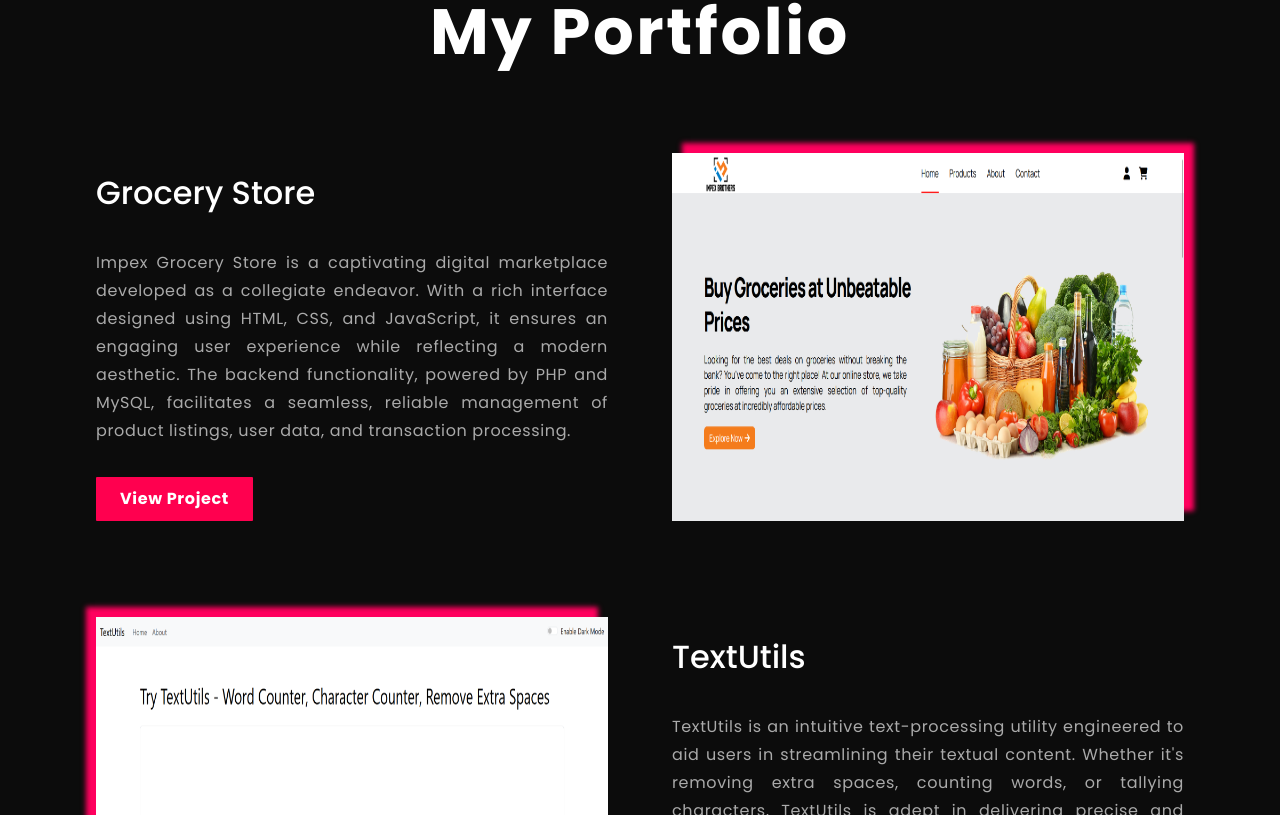
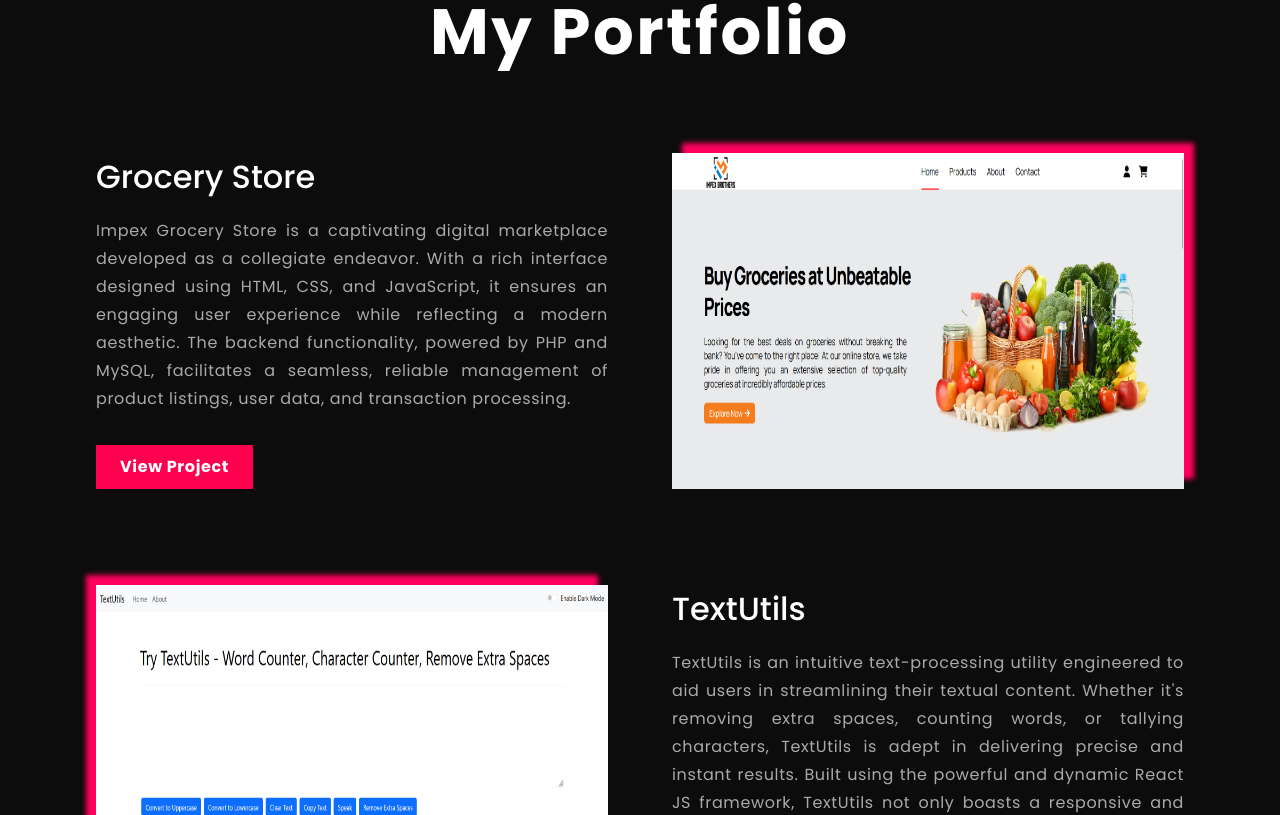
Before and after one commit to rajinsakha/Portfolio, a React (Create React App) app: page / in a window 1280 px wide. Shown: the part 2245-3060 px from the top of the page. Built offline with nearby package versions, Linux system fonts and the light colour scheme.

Commit message:
fixed-gap

```diff
--- a/src/components/Work/Work.css
+++ b/src/components/Work/Work.css
@@ -32,6 +32,7 @@
   display: flex;
   justify-content: center;
   align-items: center;
+
 }
 
 .app__work_image img {
@@ -60,7 +61,6 @@
   color: var(--color-white);
   font-weight: 500;
   font-size: 2rem;
-  padding: 1rem 0rem;
 }
 
 .app__work_details-description {
```
